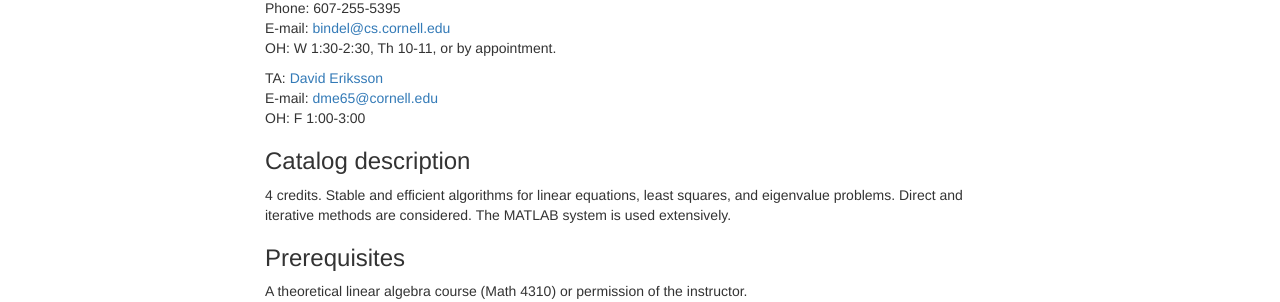
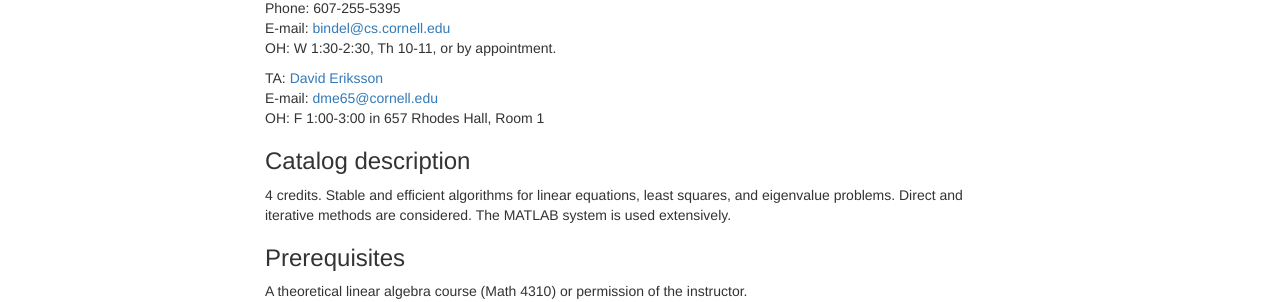
Before and after one commit to dbindel/cs6210-f16, a Jekyll site: the page built from web/syllabus.md, in a window 1280 px wide and 900 px high. Shown: the part 384-686 px from the top of the window. Built offline with Jekyll 4.4.1, drawn with Linux system fonts in a browser that asks for light colours; nearby versions of some CDN libraries.

Commit message:
Updated room for DME OH

```diff
--- a/web/syllabus.md
+++ b/web/syllabus.md
@@ -19,7 +19,7 @@ OH: W 1:30-2:30, Th 10-11, or by appointment.
 
 TA: [David Eriksson](https://people.cam.cornell.edu/~dme65/)
 E-mail: <dme65@cornell.edu>
-OH: F 1:00-3:00
+OH: F 1:00-3:00 in 657 Rhodes Hall, Room 1
 
 ### Catalog description
 
```
